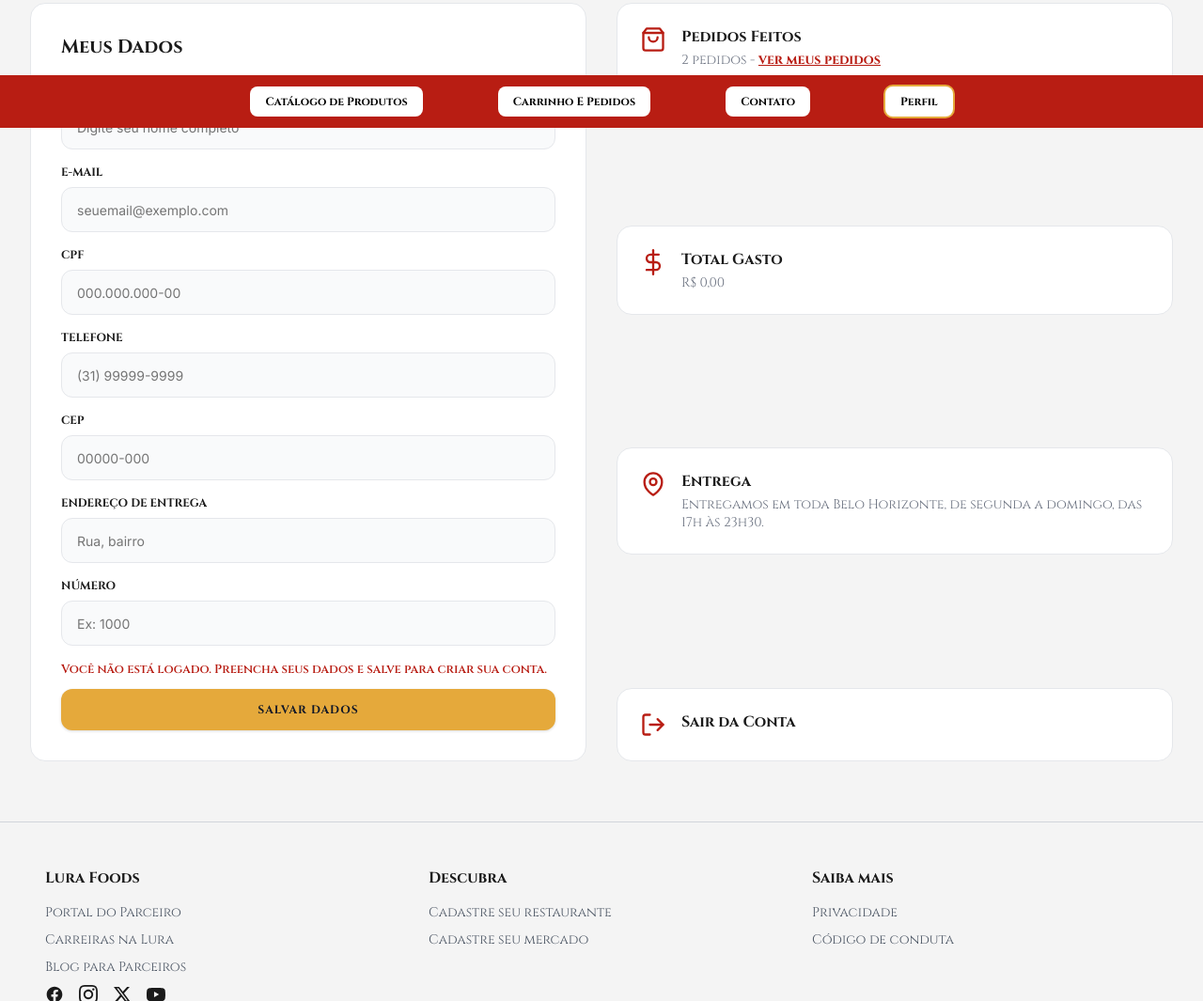
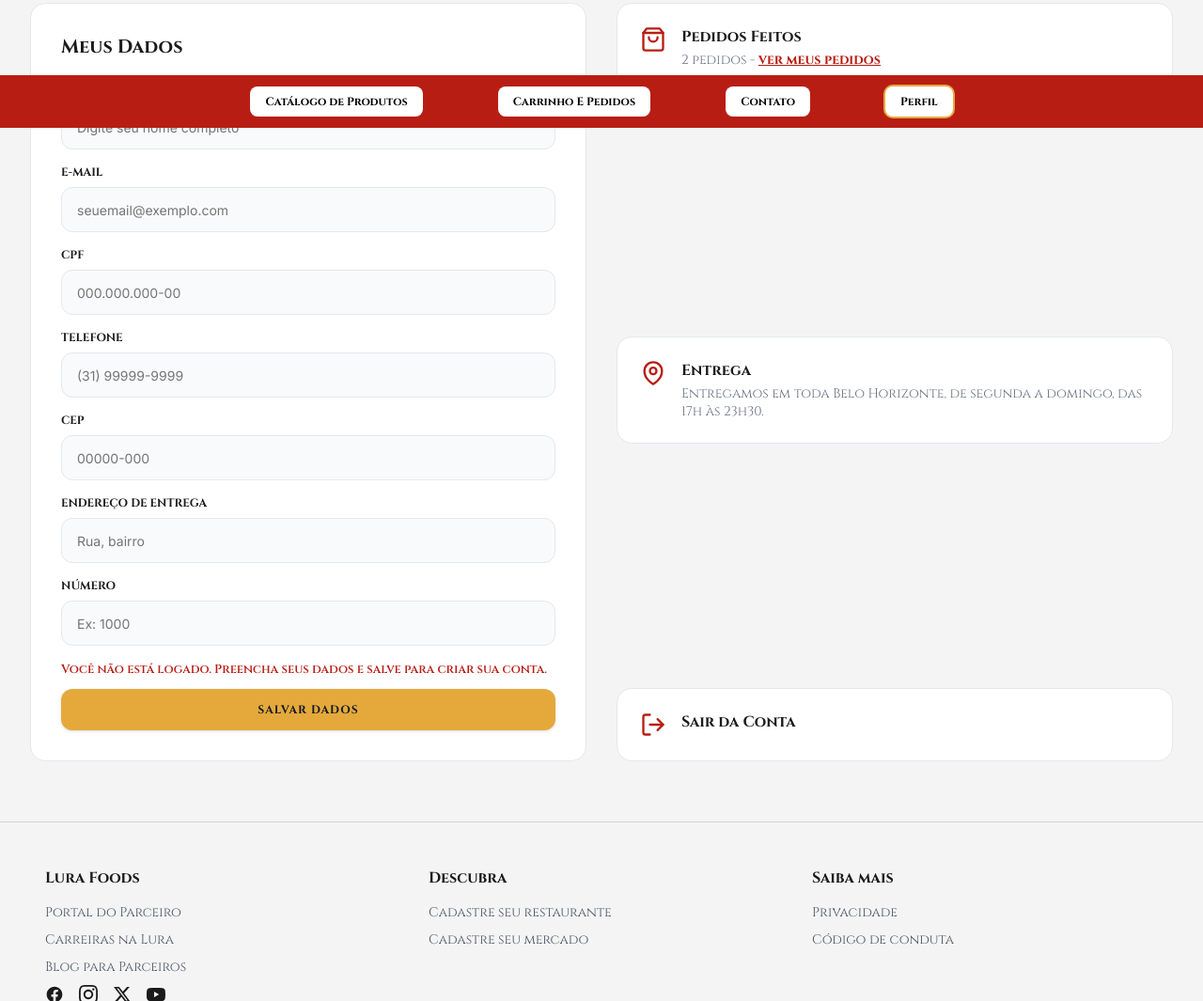
Before and after one commit to rafael2128/LUURA-FOODS, a plain HTML site: page perfil.html in a window 1280 px wide. Shown: the part 664-1729 px from the top of the page at 94% size. Drawn offline with Linux system fonts and the light colour scheme.

Commit message:
Tira total gasto do perfil
Removed total spent section and adjusted icons.

```diff
--- a/perfil.html
+++ b/perfil.html
@@ -139,15 +139,6 @@
                 </div>
                 <div id="info">
                     <div id="icone">
-                        <svg fill="none" stroke="currentColor" stroke-width="2" stroke-linecap="round" stroke-linejoin="round" viewBox="0 0 24 24"><line x1="12" y1="1" x2="12" y2="23"></line><path d="M17 5H9.5a3.5 3.5 0 0 0 0 7h5a3.5 3.5 0 0 1 0 7H6"></path></svg>
-                    </div>
-                    <div>
-                        <h4>Total Gasto</h4>
-                        <p id="textocinza"><span id="perfilgasto">R$ 0,00</span></p>
-                    </div>
-                </div>
-                <div id="info">
-                    <div id="icone">
                         <svg fill="none" stroke="currentColor" stroke-width="2" stroke-linecap="round" stroke-linejoin="round" viewBox="0 0 24 24"><path d="M12 22s-8-4.5-8-11.8A8 8 0 0 1 12 2a8 8 0 0 1 8 8.2c0 7.3-8 11.8-8 11.8z"></path><circle cx="12" cy="10" r="3"></circle></svg>
                     </div>
                     <div>
```
